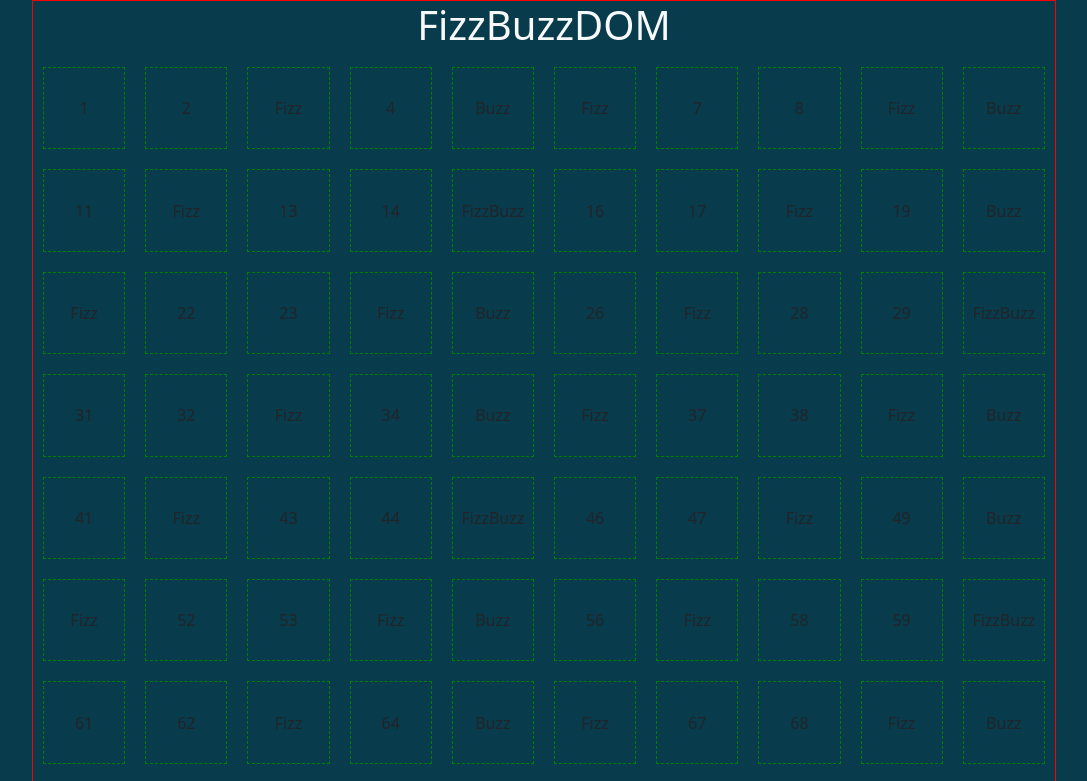
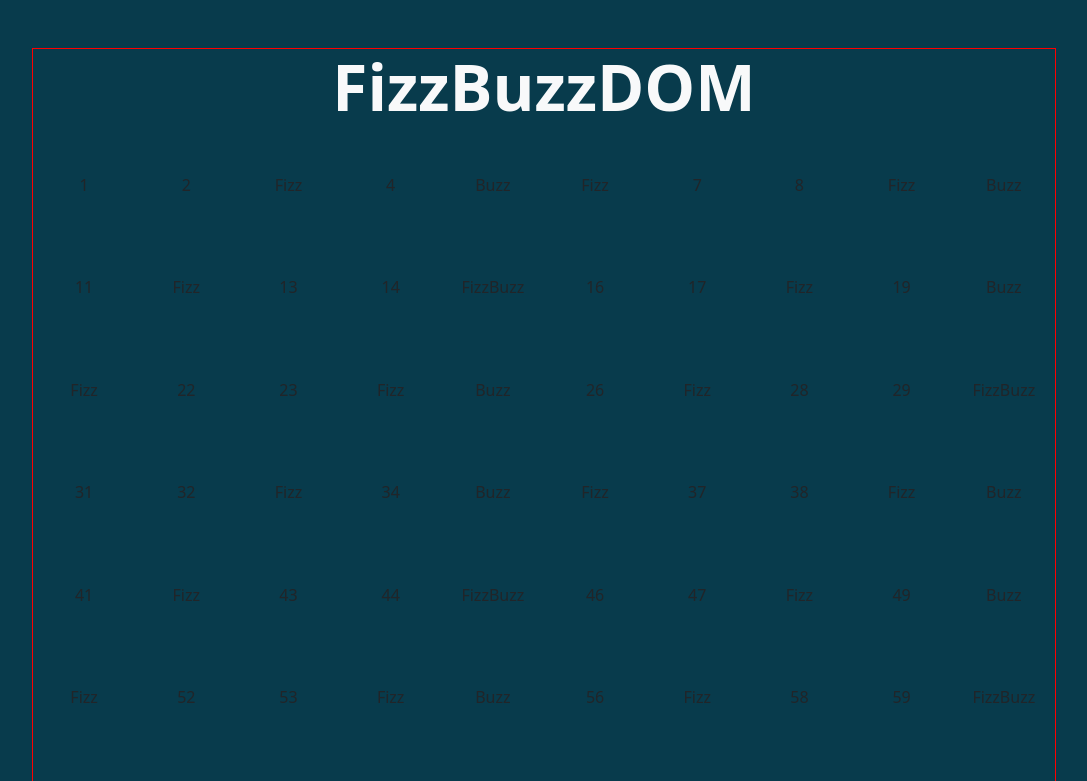
Before and after one commit to andrea-prina/js-fizzbuzz, a plain HTML site: page index.html in a window 1280 px wide. Shown: the top 781 px of the page, without its empty margins (96-1183 px from the left). Drawn offline with nearby package versions, Linux system fonts and the light colour scheme.

Commit message:
M3: Formattazione cards in CSS

```diff
--- a/css/style.css
+++ b/css/style.css
@@ -1,20 +1,50 @@
-body {
-    background-color: #083B4C;
+:root {
+    /* Color variables */
+    --mainBgColor: #083B4C;
+
+    --cardColor1: #1389B2;
+    --cardColor2: #0CD6A1;
+    --cardColor3: #FFD166;
+    --cardColor4: #F0466F;
+
 }
 
+
+body {
+    background-color: var(--mainBgColor);
+}
+
+h1 {
+    font-size: 4rem;
+    font-weight: 700;
+}
+
+/* Wrapper continer with width in vw to help realize squared cards */
 .ms_container {
     width: 80vw;
     margin: 0 auto;
     border: 1px solid red;
 }
 
+/* Card to display the results. They are squared and in 10 elements rows */
 .ms_card {
     width: calc((100% - 10px * 2 * 10) / 10);
     height: calc((80vw - 10px * 2 * 10) / 10);
     margin: 10px;
-    border: 1px dashed green;
 
     display: flex;
     align-items: center;
     justify-content: center;
 }
+
+/* Color for generic number card */
+.card-bg-1 {background-color: var(--cardColor1);}
+
+/* Color for "Fizz" card */
+.card-bg-2 {background-color: var(--cardColor2);}
+
+/* Color for "Buzz" card */
+.card-bg-3 {background-color: var(--cardColor3);}
+
+/* Color for "FizzBuzz" card */
+.card-bg-4 {background-color: var(--cardColor4);}
--- a/index.html
+++ b/index.html
@@ -10,7 +10,7 @@
 </head>
 <body>
 
-    <div class="ms_container text-center">
+    <div class="ms_container text-center mt-5">
         <div class="text-light text-center">
             <h1>FizzBuzzDOM</h1>
         </div>
--- a/js/main.js
+++ b/js/main.js
@@ -4,7 +4,7 @@ for (let i = 1; i <= 100; i++){
 
     // Create a new card element and give it the appropriate class
     const fizzCard = document.createElement("div");
-    fizzCard.classList.add("ms_card")
+    fizzCard.classList.add("ms_card");
 
     // Check if the value is multiple of 3 and 5 - if yes, print "FizzBuzz"
     if (i % 3 == 0 && i % 5 == 0){
```
